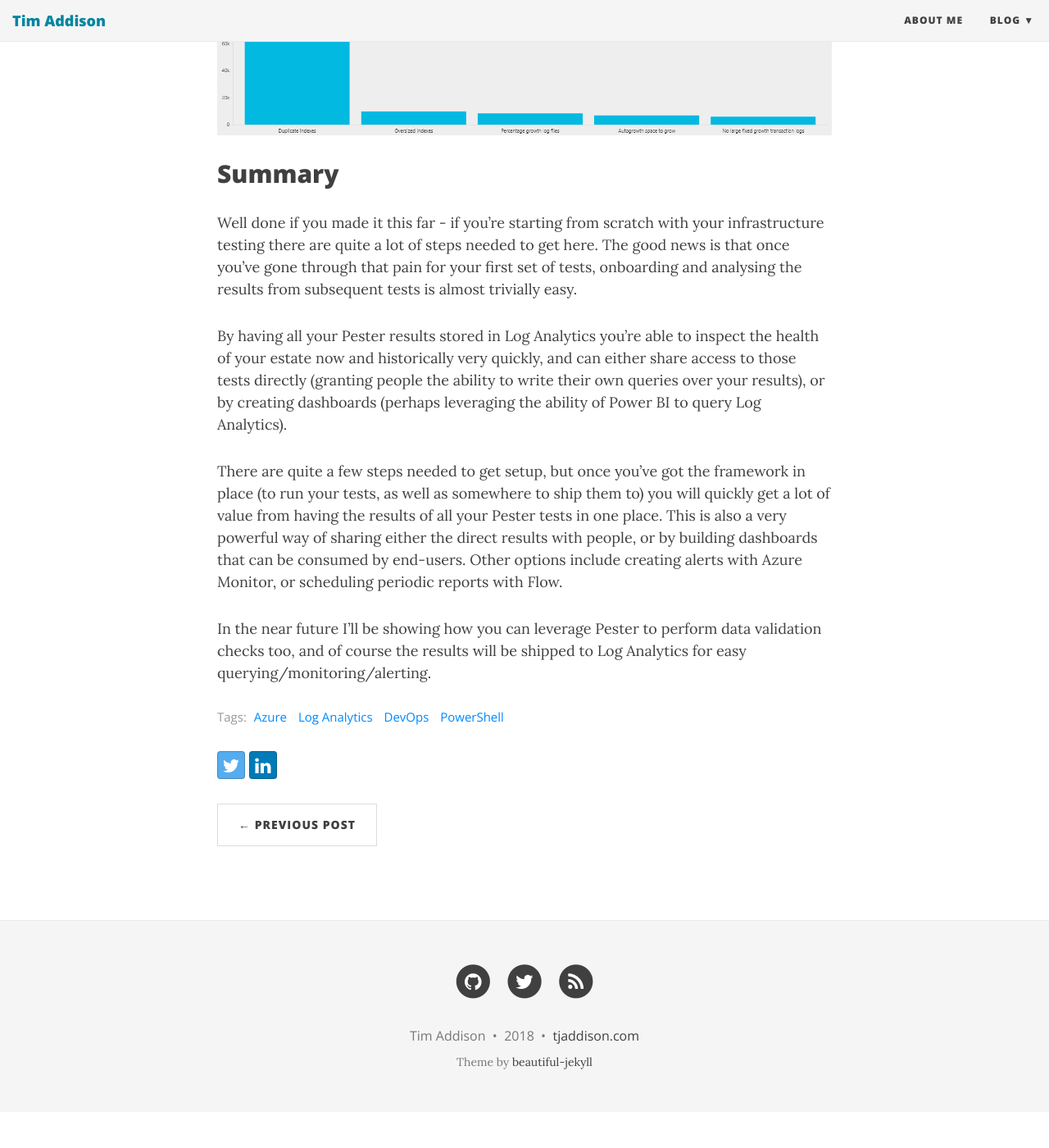
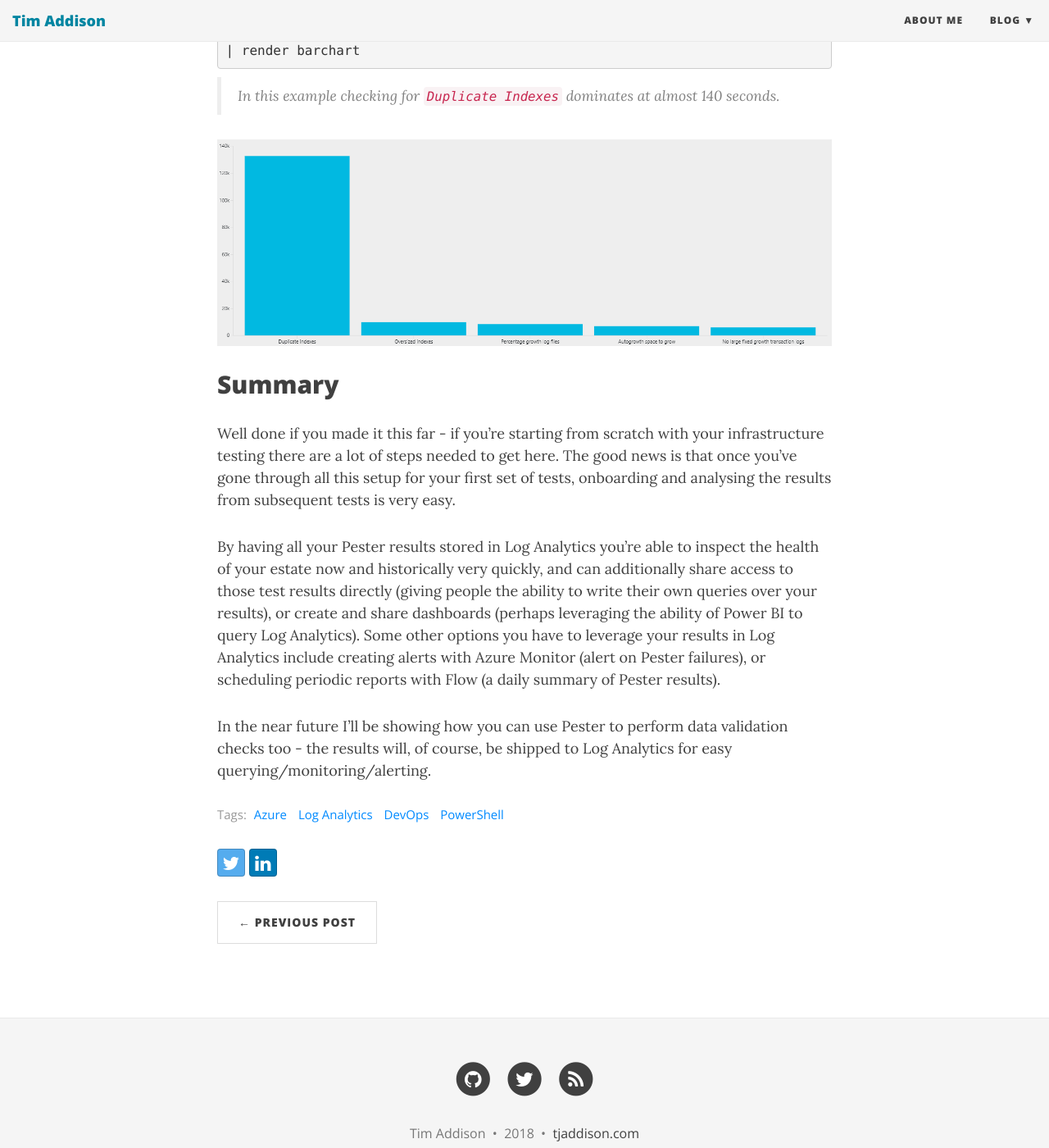
Before and after one commit to taddison/tjaddison.com, a Jekyll site: the page built from _posts/2018/2018-09-23-Saving-and-reporting-on-Pester-Infrastructure-test-results-in-Log-Analytics.md, in a window 1280 px wide and 1400 px high, scrolled down 10647 px. Shown: the whole window at 82% size. Built offline with Jekyll 4.4.1, drawn with Linux system fonts in a browser that asks for light colours; nearby versions of some CDN libraries; comment, search, counter and statistics services are not loaded; before the commit the page ends 12003 px from its top, so only the background shows below that; some of the changed text lies outside the part shown.

Commit message:
Copy edits

````diff
--- a/_posts/2018/2018-09-23-Saving-and-reporting-on-Pester-Infrastructure-test-results-in-Log-Analytics.md
+++ b/_posts/2018/2018-09-23-Saving-and-reporting-on-Pester-Infrastructure-test-results-in-Log-Analytics.md
@@ -14,7 +14,7 @@
 - When was the last time this test failed?
 - How is the health of my estate trending over time?
 
-Once you've invested time into building out a library of Pester *tests* for your infrastructure, what you really want to do is analyse the Pester test *results*.  There are various examples out there that discuss how to persist results to files, XML, SQL databases - but none of these options have the advantages of shipping to Log Analytics provides - which is what we'll discuss today.  A few reasons why I think think sending your results to Log Analytics is the superior choice:
+Once you've invested time into building out a library of Pester *tests* for your infrastructure, what you really want to do is analyse the Pester test *results*.  There are various examples out there that discuss how to persist results to files, XML, SQL databases - but none of these options have the advantages that shipping to Log Analytics provides - which is what we'll discuss today.  A few reasons why I think think sending your results to Log Analytics is the superior choice:
 
 - Extremely powerful query language (KQL)
 - Can be queried & consumed by a web browser, Power BI, REST API, Flow, Azure Monitor (for alerting)
@@ -23,13 +23,15 @@
 - No impact on the systems under test (how many DBAs have spent time performance tuning their monitoring databases :)?)
 - Great operating cost (free tier lets you log _a lot_ of Pester results every month)
 
-If you don't have a Log Analytics workspace I did a fairly detailed writeup last month: [Getting started with Log Analytics and PowerShell logging].
+If you don't already have a Log Analytics workspace I did a fairly detailed writeup last month: [Getting started with Log Analytics and PowerShell logging].
 
 <!--more-->
 
 ## Pester Result Schema
 
-While we could log an absolutely minimal object to Log Analytics, I've found that adding a little more structure is helpful.  We'll be building the result objects in PowerShell, and then sending the objects to be stored in a table in Log Analytics.  Property names are suffixed with their data type when ingested to Log Analytics, shown below as their LA Name (Log Analytics Name).
+While we could log an absolutely minimal object to Log Analytics, I've found that adding a little more structure is helpful for both debugging and analysing test results.
+
+We'll be building the result objects in PowerShell, and then sending the objects to be stored in a table in Log Analytics.  The below table shows the property names, as well as their column name in the table in Log Analytics.  Columns are suffixed with their data type when created in Log Analytics, shown below as their LA Name (Log Analytics Name).
 
 |Property|LA Name|Description|
 |---|---|---|
@@ -64,13 +66,13 @@
 }
 ```
 
-The execution of the whole script would be a **Batch**.  Every call to `Invoke-Pester` is a separate **Invocation**, which can have zero or more test results (technically an invocation has 0..N Describes, each of which has 0..N contexts, each of which has 0..N tests).
+The execution of the whole script would be a **Batch**.  Every call to `Invoke-Pester` is a separate **Invocation**, which can have zero or more test results (technically an invocation has 0..N Describes, each of which has 0..N Contexts, each of which has 0..N Tests).
 
 Being able to look at batches & invocations will let you detect issues like:
-	- Incomplete batches (a hard-error knocked it out half-way)
-	- Overall runtime vs. Invocation runtime (vs. test runtime)
+- Incomplete batches (a hard-error knocked it out half-way)
+- Overall runtime vs. Invocation runtime (vs. test runtime)
 
-Rather than collecting your results and posting them in one go, I would encourage you to post them after every Invoke-Pester call.  There are times when your automation will fail, and having incomplete results will assist in telling you how far your batch got before failing (vs. Having no results if you wait until the end to try and post them).
+Rather than collecting your results and posting them in one go, I would encourage you to post them after every Invoke-Pester call.  There are times when your automation will fail, and having incomplete results will assist in telling you how far your batch got before failing (vs. having no results if you wait until the end to try and post them).
 
 With batches and invocations our pseudocode now looks something like this (I've also included an example call to post data to Log Analytics):
 
@@ -85,13 +87,15 @@
 }
 ```
 
-Note the usage of the `PassThru` switch - this is required to capture the results of the Pester tests in the $results variable.
+Note the usage of the `PassThru` switch - this is required to capture the results of the Pester tests in the `$results` variable.
 
 >The `Export-LogAnalytics` function is part of [SQLChecks], though you can build something very similar with the example PowerShell on the [Data Collector API] page.  You can see the definition of the function on GitHub - [ExportLogAnalytics function].  The source to the referenced function is also available on GitHub - [Get-LogAnalyticsSignature].
 
 ## Working with the Pester result object
 
-The object returned from `Invoke-Pester` needs a bit of work to transform it into the schema we outlined above.  The property `TestResult` is an array of result objects, with one object for every test executed.  Each object contains information about the Describe, Context, Test as well as the result and timing information.  We use the `TestResult` to build our array of PesterResult objects to sent to Log Analytics:
+The object returned from `Invoke-Pester` needs a bit of work to transform it into the schema we outlined above.  The `$results` object contains a property `TestResult`, which is an array of result objects (one object for every test executed).
+
+Each result object contains information about the Describe, Context, and Test, as well as the result (pass/fail) and timing information.  We use the `TestResult` to build our array of PesterResult objects to sent to Log Analytics:
 
 ```powershell
 $results = Invoke-Pester -PassThru
@@ -209,7 +213,7 @@
 ) on BatchId_g
 ```
 
-This is a pretty common query (find the most recent batch and show me all the results), though you might also want to find the most recent *complete* batch - when you're doing testing you might end up posting lots of small batches with only one invocation or one test.  The below query finds all batches from the last 7 days and then allows you to filter by size, only showing the most recent batch with more than 900 tests:
+While the most recent batch is a pretty common requirement, you may have different batch sizes (people running ad-hoc tests in the day are one example of smaller batches).  One method I've used to find the most recent *complete* batch -is to look for queries that contain more than `N` results - I know my typical SQL checks have 900 tests, so the below query lets me filter out any small ad-hoc or incomplete batches:
 
 ```kql
 PesterResult_CL
@@ -225,7 +229,7 @@
 
 ### Showing failures only
 
-When there are failures, you can quickly view details by filtering on the boolean column `Passed_b`.  The below projects only the essential columns.
+When there are failures, you can quickly view details by filtering on the boolean column `Passed_b`.  The below projects only the essential columns:
 
 ```kql
 PesterResult_CL
@@ -263,11 +267,13 @@
 | order by Failed desc
 ```
 
+> In this case it looks like we have some data file space issues in addition to the trace flag problem.
+
 ![Test Summary](/assets/2018/2018-09-23/PassCount.png)
 
 ### Showing test or machine history
 
-If we want to look at how a single test is performing over the estate, the below query shows the status of the `Data file space used` Describe by percent success (0% = all tests failed, 100% = all tests passed).  This also splits by target computer.  Note we multiply the count by 1.0 to turn it into a float, rather than an integer (which would floor our result to always 0 or 1).
+We might want to look at how a single test is performing over the estate.  The below query shows the status of the `Data file space used` Describe by percent success (0% = all tests failed, 100% = all tests passed), split by target.  Note we multiply the count by 1.0 to turn it into a float, rather than an integer (which would floor our result to always 0 or 1).
 
 ```kql
 PesterResult_CL
@@ -280,13 +286,13 @@
 | render timechart
 ```
 
-The below graph shows an example of a few targets which have stayed with no failures (yay!), one which was partially failing (note the Y axis starts at 0.5) for a long time and recently was fixed, and another which partially failed and then recovered.
+> The below graph shows an example of a few targets which have never had a failure (yay!), one target which was partially failing (note the Y axis starts at 0.5) for a long time and recently was fixed, and another which partially failed and then recovered.
 
 ![Test pass rate](/assets/2018/2018-09-23/SuccessRate.png)
 
 ### Finding the longest-running Describe block
 
-Finally an example that shows how you can find which one of our describe blocks is taking the longest time.  The below query uses the most recent batch and plots the time taken in milliseconds for each describe block.
+If you're looking to performance tune your infrastructure tests, you'll want to know where the time is being spent.  This final example  shows how you can find which one of the describe blocks is taking the longest time to run.  The example uses the most recent batch and plots the time taken in milliseconds for each describe block.
 
 ```kql
 PesterResult_CL
@@ -301,19 +307,17 @@
 | render barchart
 ```
 
-In this example checking for `Duplicate Indexes` dominates at almost 140 seconds.
+> In this example checking for `Duplicate Indexes` dominates at almost 140 seconds.
 
 ![Test duration](/assets/2018/2018-09-23/TestTime.png)
 
 ## Summary
 
-Well done if you made it this far - if you're starting from scratch with your infrastructure testing there are quite a lot of steps needed to get here.  The good news is that once you've gone through that pain for your first set of tests, onboarding and analysing the results from subsequent tests is almost trivially easy.
+Well done if you made it this far - if you're starting from scratch with your infrastructure testing there are a lot of steps needed to get here.  The good news is that once you've gone through all this setup for your first set of tests, onboarding and analysing the results from subsequent tests is very easy.
 
-By having all your Pester results stored in Log Analytics you're able to inspect the health of your estate now and historically very quickly, and can either share access to those tests directly (granting people the ability to write their own queries over your results), or by creating dashboards (perhaps leveraging the ability of Power BI to query Log Analytics).
+By having all your Pester results stored in Log Analytics you're able to inspect the health of your estate now and historically very quickly, and can additionally share access to those test results directly (giving people the ability to write their own queries over your results), or create and share dashboards (perhaps leveraging the ability of Power BI to query Log Analytics).  Some other options you have to leverage your results in Log Analytics include creating alerts with Azure Monitor (alert on Pester failures), or scheduling periodic reports with Flow (a daily summary of Pester results).
 
-There are quite a few steps needed to get setup, but once you've got the framework in place (to run your tests, as well as somewhere to ship them to) you will quickly get a lot of value from having the results of all your Pester tests in one place.  This is also a very powerful way of sharing either the direct results with people, or by building dashboards that can be consumed by end-users.  Other options include creating alerts with Azure Monitor, or scheduling periodic reports with Flow.
-
-In the near future I'll be showing how you can leverage Pester to perform data validation checks too, and of course the results will be shipped to Log Analytics for easy querying/monitoring/alerting.
+In the near future I'll be showing how you can use Pester to perform data validation checks too - the results will, of course, be shipped to Log Analytics for easy querying/monitoring/alerting.
 
 [Pester]: https://github.com/pester/Pester
 [SQLChecks]: https://github.com/taddison/SQLChecks
````
Also changed, not shown: other parts of _posts/2018/2018-09-23-Saving-and-reporting-on-Pester-Infrastructure-test-results-in-Log-Analytics.md (+6 -6 lines).
